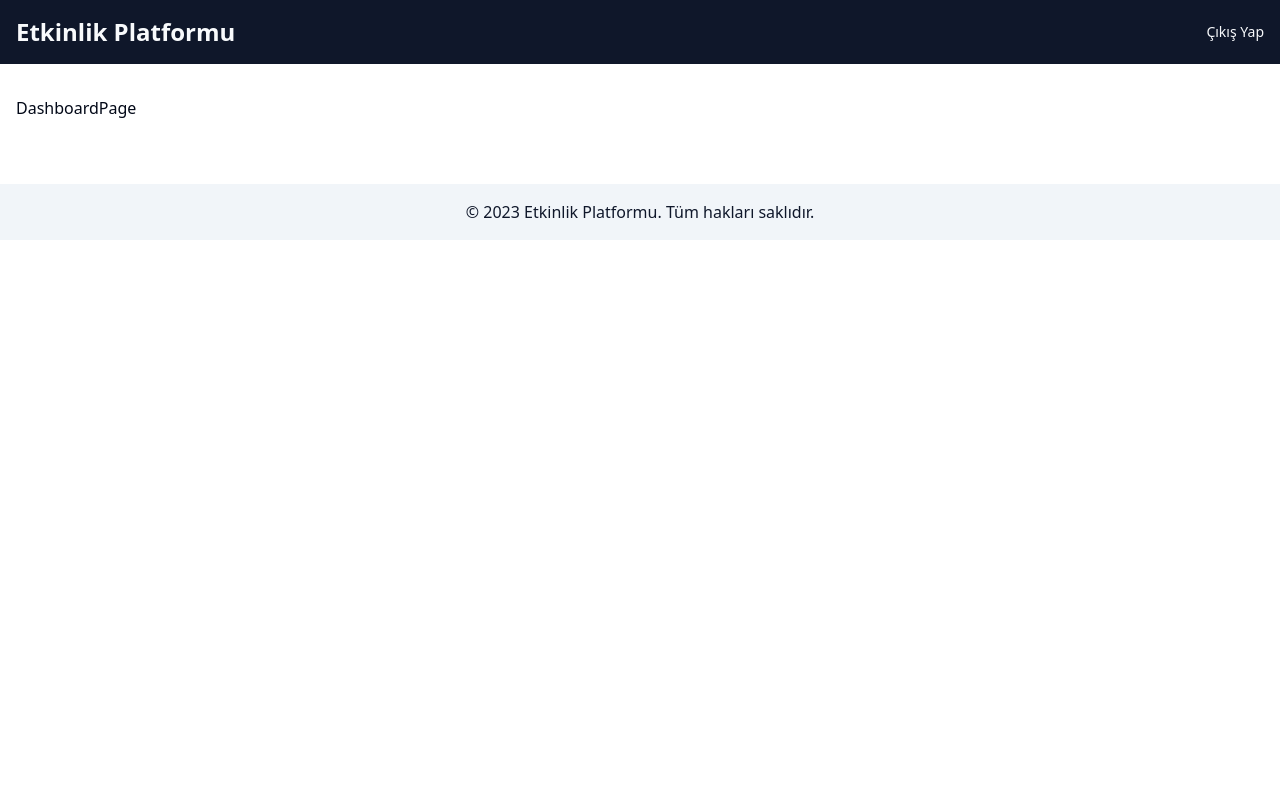
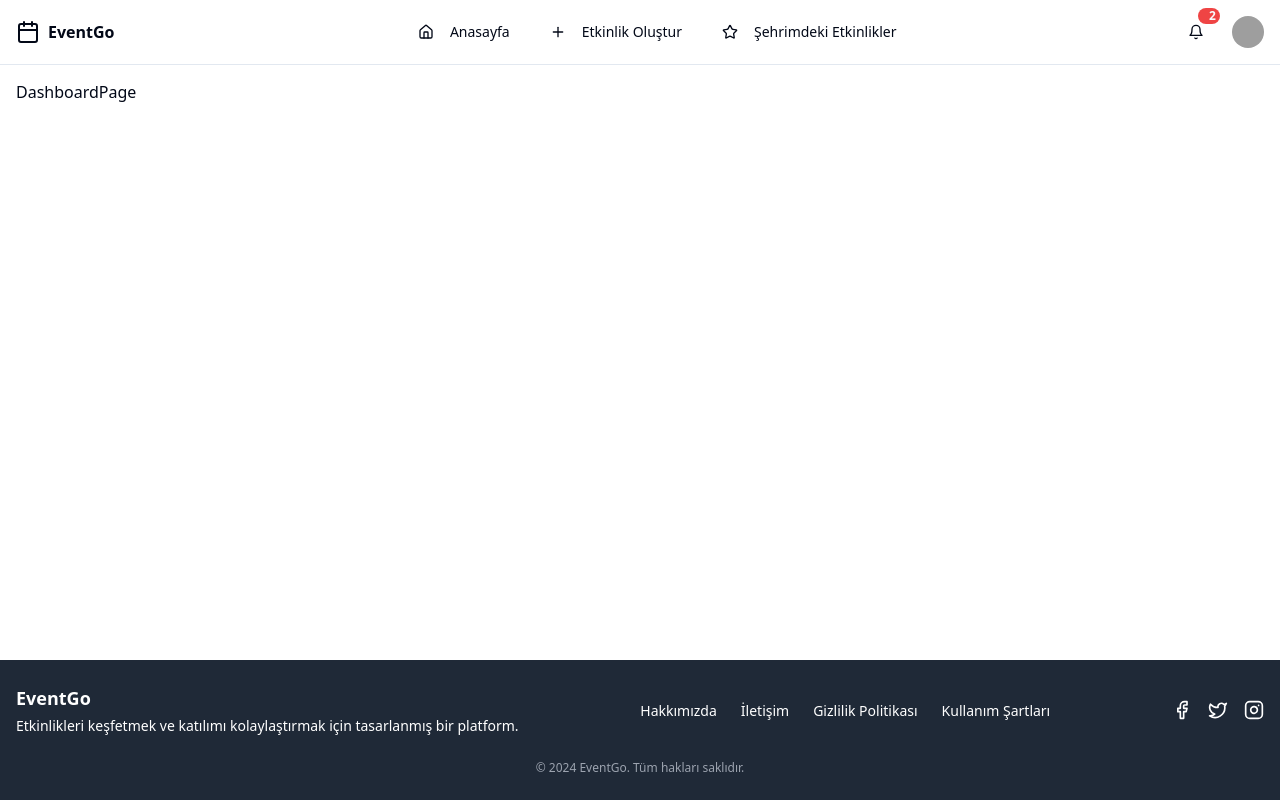
Before and after one commit to AKeeF-Albayrak/EventGo-Client, a React (Vite) app: page /dashboard in a window 1280 px wide. Both pictures are taken after typing "Sample", "Sample123" into the empty fields and a click on the button "Giriş Yap". Built offline with nearby package versions, Linux system fonts and the light colour scheme; grey boxes are pictures that could not be loaded.

Commit message:
add Navbar, Footer, and Header components; update RootLayout to include new components

```diff
--- a/src/components/shared/Footer.tsx
+++ b/src/components/shared/Footer.tsx
@@ -0,0 +1,61 @@
+import * as React from 'react';
+import { Link } from 'react-router-dom';
+import { Facebook, Instagram, Twitter } from 'lucide-react';
+
+export default function Footer() {
+  return (
+    <footer className="bg-gray-800 text-white py-6">
+      <div className="container mx-auto flex flex-col items-center space-y-4 md:flex-row md:justify-between md:space-y-0 px-4">
+        {/* About Section */}
+        <div className="text-center md:text-left">
+          <h3 className="text-lg font-semibold">EventGo</h3>
+          <p className="text-sm mt-1">
+            Etkinlikleri keşfetmek ve katılımı kolaylaştırmak için tasarlanmış bir platform.
+          </p>
+        </div>
+
+        {/* Quick Links */}
+        <ul className="flex flex-col items-center space-y-2 md:flex-row md:space-x-6 md:space-y-0">
+          <li>
+            <Link to="/about" className="text-sm hover:underline">
+              Hakkımızda
+            </Link>
+          </li>
+          <li>
+            <Link to="/contact" className="text-sm hover:underline">
+              İletişim
+            </Link>
+          </li>
+          <li>
+            <Link to="/privacy" className="text-sm hover:underline">
+              Gizlilik Politikası
+            </Link>
+          </li>
+          <li>
+            <Link to="/terms" className="text-sm hover:underline">
+              Kullanım Şartları
+            </Link>
+          </li>
+        </ul>
+
+        {/* Social Links */}
+        <div className="flex space-x-4">
+          <a href="https://facebook.com" target="_blank" rel="noopener noreferrer" className="hover:text-primary">
+            <Facebook className="h-5 w-5" />
+          </a>
+          <a href="https://twitter.com" target="_blank" rel="noopener noreferrer" className="hover:text-primary">
+            <Twitter className="h-5 w-5" />
+          </a>
+          <a href="https://instagram.com" target="_blank" rel="noopener noreferrer" className="hover:text-primary">
+            <Instagram className="h-5 w-5" />
+          </a>
+        </div>
+      </div>
+
+      {/* Copyright Section */}
+      <div className="mt-6 text-center text-xs text-gray-400">
+        <p>&copy; {new Date().getFullYear()} EventGo. Tüm hakları saklıdır.</p>
+      </div>
+    </footer>
+  );
+}
--- a/src/components/shared/Header.tsx
+++ b/src/components/shared/Header.tsx
@@ -0,0 +1,23 @@
+import * as React from 'react'
+import { motion } from 'framer-motion'
+
+interface HeaderProps {
+  title: string
+  subtitle?: string
+}
+
+export default function Header({ title, subtitle }: HeaderProps) {
+  return (
+    <motion.header
+      initial={{ opacity: 0, y: -20 }}
+      animate={{ opacity: 1, y: 0 }}
+      transition={{ duration: 0.5 }}
+      className="mb-8 text-center"
+    >
+      <h1 className="text-4xl font-bold tracking-tight">{title}</h1>
+      {subtitle && (
+        <p className="mt-2 text-lg text-muted-foreground">{subtitle}</p>
+      )}
+    </motion.header>
+  )
+}
--- /dev/null
+++ b/src/components/shared/Navbar.tsx
@@ -0,0 +1,147 @@
+import * as React from 'react';
+import { Link } from 'react-router-dom';
+import { Bell, Calendar, LogOut, Settings, Star, MessageSquare, Home, Plus } from 'lucide-react';
+import { Button } from '@/components/ui/button';
+import {
+  DropdownMenu,
+  DropdownMenuContent,
+  DropdownMenuItem,
+  DropdownMenuLabel,
+  DropdownMenuSeparator,
+  DropdownMenuTrigger,
+} from '@/components/ui/dropdown-menu';
+import { Avatar, AvatarFallback, AvatarImage } from '@/components/ui/avatar';
+import { Badge } from '@/components/ui/badge';
+import { useAuth } from '@/contexts/AuthProvider';
+
+export default function Navbar() {
+  const [notifications, setNotifications] = React.useState(2);
+  const { user, logout } = useAuth();
+
+  // Navbar items
+  const navItems = [
+    { to: '/dashboard', icon: Home, label: 'Anasayfa' },
+    { to: '/create-event', icon: Plus, label: 'Etkinlik Oluştur' },
+    { to: '/city-events', icon: Star, label: 'Şehrimdeki Etkinlikler' },
+  ];
+
+  return (
+    <nav className="fixed top-0 z-50 w-full border-b bg-background/95 backdrop-blur supports-[backdrop-filter]:bg-background/60">
+      <div className="container mx-auto flex items-center justify-between h-16 px-4">
+        {/* Logo Section */}
+        <Link to="/dashboard" className="mr-6 flex items-center space-x-2">
+          <Calendar className="h-6 w-6" />
+          <span className="hidden font-bold sm:inline-block">EventGo</span>
+        </Link>
+
+        {/* Navigation Items */}
+        <div className="hidden md:flex items-center space-x-4">
+          {navItems.map((item) => (
+            <Button
+              key={item.to}
+              variant="ghost"
+              size="sm"
+              asChild
+            >
+              <Link to={item.to} className="flex items-center space-x-2">
+                <item.icon className="h-4 w-4" />
+                <span>{item.label}</span>
+              </Link>
+            </Button>
+          ))}
+        </div>
+
+        {/* Notification & Profile Section */}
+        <div className="flex items-center space-x-4">
+          {/* Notifications */}
+          <DropdownMenu>
+            <DropdownMenuTrigger asChild>
+              <Button variant="ghost" size="icon" className="relative">
+                <Bell className="h-4 w-4" />
+                {notifications > 0 && (
+                  <Badge
+                    variant="destructive"
+                    className="absolute -right-1 -top-1 h-4 w-4 text-xs"
+                  >
+                    {notifications}
+                  </Badge>
+                )}
+              </Button>
+            </DropdownMenuTrigger>
+            <DropdownMenuContent align="end" className="w-56">
+              <DropdownMenuLabel>Bildirimler</DropdownMenuLabel>
+              <DropdownMenuSeparator />
+              <DropdownMenuItem>
+                <Link to="/events/1">Yeni yazılım etkinliği bildirimi</Link>
+              </DropdownMenuItem>
+              <DropdownMenuItem>
+                <Link to="/events/2">Yeni spor etkinliği bildirimi</Link>
+              </DropdownMenuItem>
+            </DropdownMenuContent>
+          </DropdownMenu>
+
+          {/* Profile Dropdown Menu */}
+          <DropdownMenu>
+            <DropdownMenuTrigger asChild>
+              <Button variant="ghost" size="icon" className="h-8 w-8 rounded-full">
+                <Avatar className="h-8 w-8">
+                  <AvatarImage
+                    src={user?.avatarUrl || '/placeholder.svg'}
+                    alt={user?.name || 'User'}
+                  />
+                  <AvatarFallback>{user?.name?.[0] || 'U'}</AvatarFallback>
+                </Avatar>
+              </Button>
+            </DropdownMenuTrigger>
+            <DropdownMenuContent align="end" className="w-56">
+              <DropdownMenuLabel className="font-normal">
+                <div className="flex flex-col space-y-1">
+                  <p className="text-sm font-medium">{user?.name || 'Kullanıcı Adı'}</p>
+                  <p className="text-xs text-muted-foreground">{user?.email || 'user@example.com'}</p>
+                </div>
+              </DropdownMenuLabel>
+              <DropdownMenuSeparator />
+
+              {/* Menu Items */}
+              <DropdownMenuItem asChild>
+                <Link to="/profile/events">
+                  <Calendar className="mr-2 h-4 w-4" />
+                  Katıldığım Etkinlikler
+                </Link>
+              </DropdownMenuItem>
+              <DropdownMenuItem asChild>
+                <Link to="/profile/my-events">
+                  <Star className="mr-2 h-4 w-4" />
+                  Oluşturduğum Etkinlikler
+                </Link>
+              </DropdownMenuItem>
+              <DropdownMenuItem asChild>
+                <Link to="/profile/points">
+                  <Star className="mr-2 h-4 w-4" />
+                  Puan Geçmişi
+                </Link>
+              </DropdownMenuItem>
+              <DropdownMenuItem asChild>
+                <Link to="/profile/settings">
+                  <Settings className="mr-2 h-4 w-4" />
+                  Ayarlar
+                </Link>
+              </DropdownMenuItem>
+              <DropdownMenuItem asChild>
+                <Link to="/feedback">
+                  <MessageSquare className="mr-2 h-4 w-4" />
+                  Geri Bildirim Gönder
+                </Link>
+              </DropdownMenuItem>
+              <DropdownMenuSeparator />
+              <DropdownMenuItem onClick={logout} className="text-red-600">
+                <LogOut className="mr-2 h-4 w-4" />
+                Çıkış Yap
+              </DropdownMenuItem>
+            </DropdownMenuContent>
+          </DropdownMenu>
+        </div>
+      </div>
+    </nav>
+  );
+}
--- a/src/layouts/RootLayout.tsx
+++ b/src/layouts/RootLayout.tsx
@@ -1,30 +1,16 @@
-import { Outlet } from 'react-router-dom';
-import { useAuth } from '../contexts/AuthProvider';
+import { Outlet } from 'react-router-dom'
+import Navbar from '@/components/shared/Navbar'
+import Footer from '@/components/shared/Footer'
 
 export default function RootLayout() {
-  const { logout } = useAuth();
 
   return (
-    <div className="min-h-screen bg-background">
-      <header className="bg-primary text-primary-foreground py-4">
-        <div className="container mx-auto px-4 flex justify-between items-center">
-          <h1 className="text-2xl font-bold">Etkinlik Platformu</h1>
-          <button
-            onClick={logout}
-            className="text-sm text-primary-foreground hover:underline"
-          >
-            Çıkış Yap
-          </button>
-        </div>
-      </header>
-      <main className="container mx-auto px-4 py-8">
+    <div className="flex flex-col min-h-screen bg-background">
+      <Navbar />
+      <main className="flex-grow container mx-auto px-4 py-8 pt-20">
         <Outlet />
       </main>
-      <footer className="bg-secondary text-secondary-foreground py-4 mt-8">
-        <div className="container mx-auto px-4 text-center">
-          <p>&copy; 2023 Etkinlik Platformu. Tüm hakları saklıdır.</p>
-        </div>
-      </footer>
+      <Footer />
     </div>
-  );
+  )
 }
```
Also changed, not shown: public/images/eventgo-logo.png (added).
